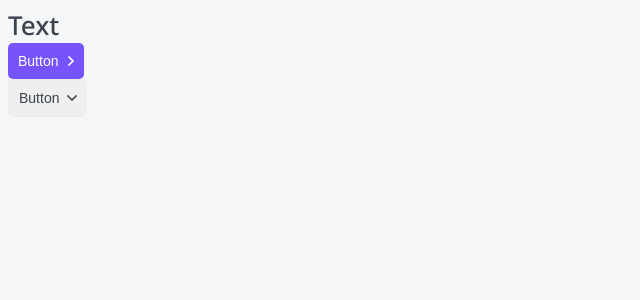
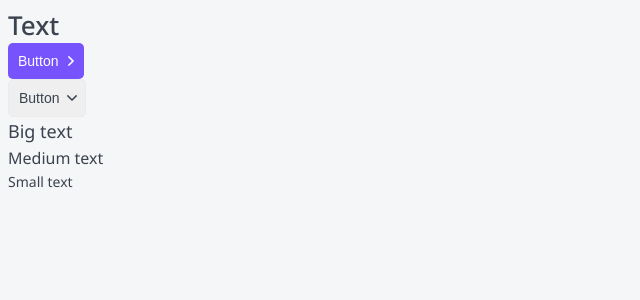
Before and after one commit to VakaZona/top-app, a Next.js app: page / in a window 1280 px wide. Shown: the top 300 px of the page, without its empty margins (0-640 px from the left). Built offline with nearby package versions, Linux system fonts and the light colour scheme.

Commit message:
practice (add P tag)

```diff
--- /dev/null
+++ b/components/P/P.module.css
@@ -0,0 +1,18 @@
+.p {
+	margin: 0;
+}
+
+.s {
+	font-size: 14px;
+	line-height: 24px;
+}
+
+.m {
+	font-size: 16px;
+	line-height: 24px;
+}
+
+.l {
+	font-size: 18px;
+	line-height: 29px;
+}
--- /dev/null
+++ b/components/P/P.tsx
@@ -0,0 +1,18 @@
+import { PProps } from './P.props';
+import styles from './P.module.css';
+import cn from 'classnames';
+
+export const P = ({ size = 'm', children, className, ...props }: PProps): JSX.Element => {
+	return (
+		<p
+			className={cn(styles.p, className, {
+				[styles.s]: size == 's',
+				[styles.m]: size == 'm',
+				[styles.l]: size == 'l',
+			})}
+			{...props}
+		>
+			{children}
+		</p>
+	);
+};
--- a/components/index.ts
+++ b/components/index.ts
@@ -1,2 +1,3 @@
 export * from './Htag/Htag';
 export * from './Button/Button';
+export * from './P/P';
--- a/src/pages/index.tsx
+++ b/src/pages/index.tsx
@@ -1,4 +1,4 @@
-import { Button, Htag } from 'components';
+import { Button, Htag, P } from 'components';
 import React from 'react';
 
 export default function Home() {
@@ -7,6 +7,9 @@
       <Htag tag='h1'>Text</Htag>
       <Button appearance='primary' arrow='right'>Button</Button>
       <Button appearance='ghost' arrow='down'>Button</Button>
+      <P size='l'>Big text</P>
+      <P >Medium text</P>
+      <P size='s'>Small text</P>
     </div>
   );
 }
```
Also changed, not shown: components/P/P.props.ts (added, +7 -0 lines).
